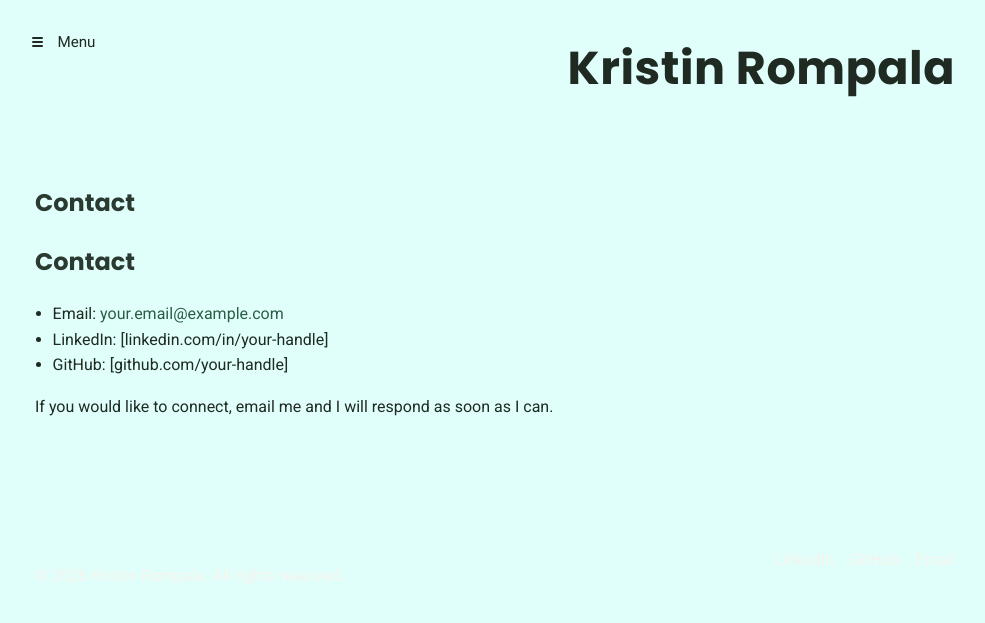
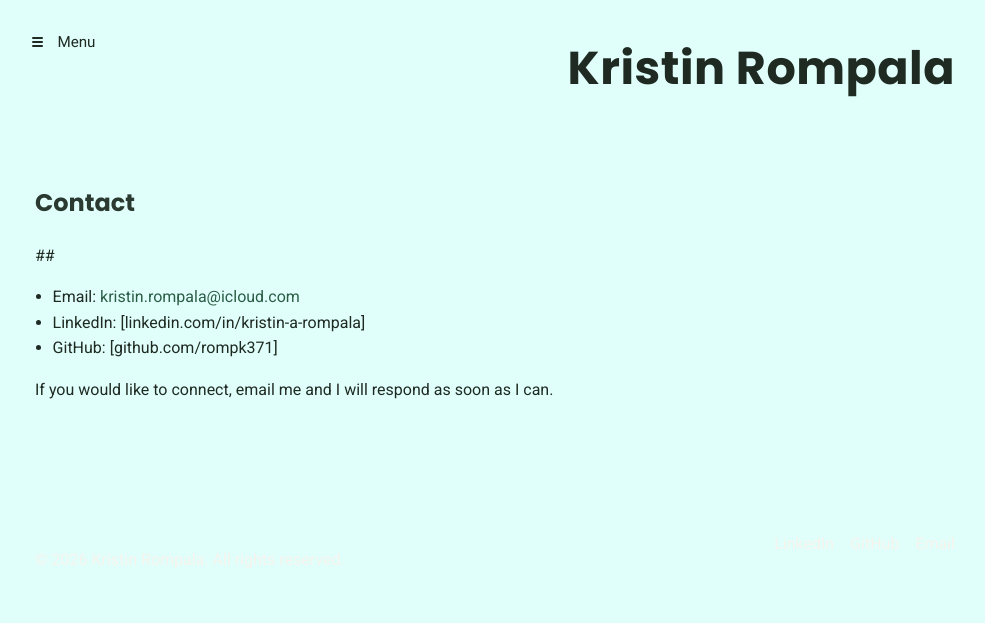
Before and after one commit to rompk371/rompk371.github.io, a Jekyll site: the page built from contact.md, in a window 1280 px wide. Shown: the top 623 px of the page, without its empty margins (139-1124 px from the left). Built offline with Jekyll 4.4.1, drawn with Linux system fonts in a browser that asks for light colours.

Commit message:
Update contact.md

```diff
--- a/contact.md
+++ b/contact.md
@@ -4,10 +4,10 @@ title: Contact
 permalink: /contact/
 ---
 
-## Contact
+##
 
-- Email: [your.email@example.com](mailto:your.email@example.com)
-- LinkedIn: [linkedin.com/in/your-handle]
-- GitHub: [github.com/your-handle]
+- Email: [kristin.rompala@icloud.com](mailto:kristin.rompala@icloud.com)
+- LinkedIn: [linkedin.com/in/kristin-a-rompala]
+- GitHub: [github.com/rompk371]
 
 If you would like to connect, email me and I will respond as soon as I can.
```
